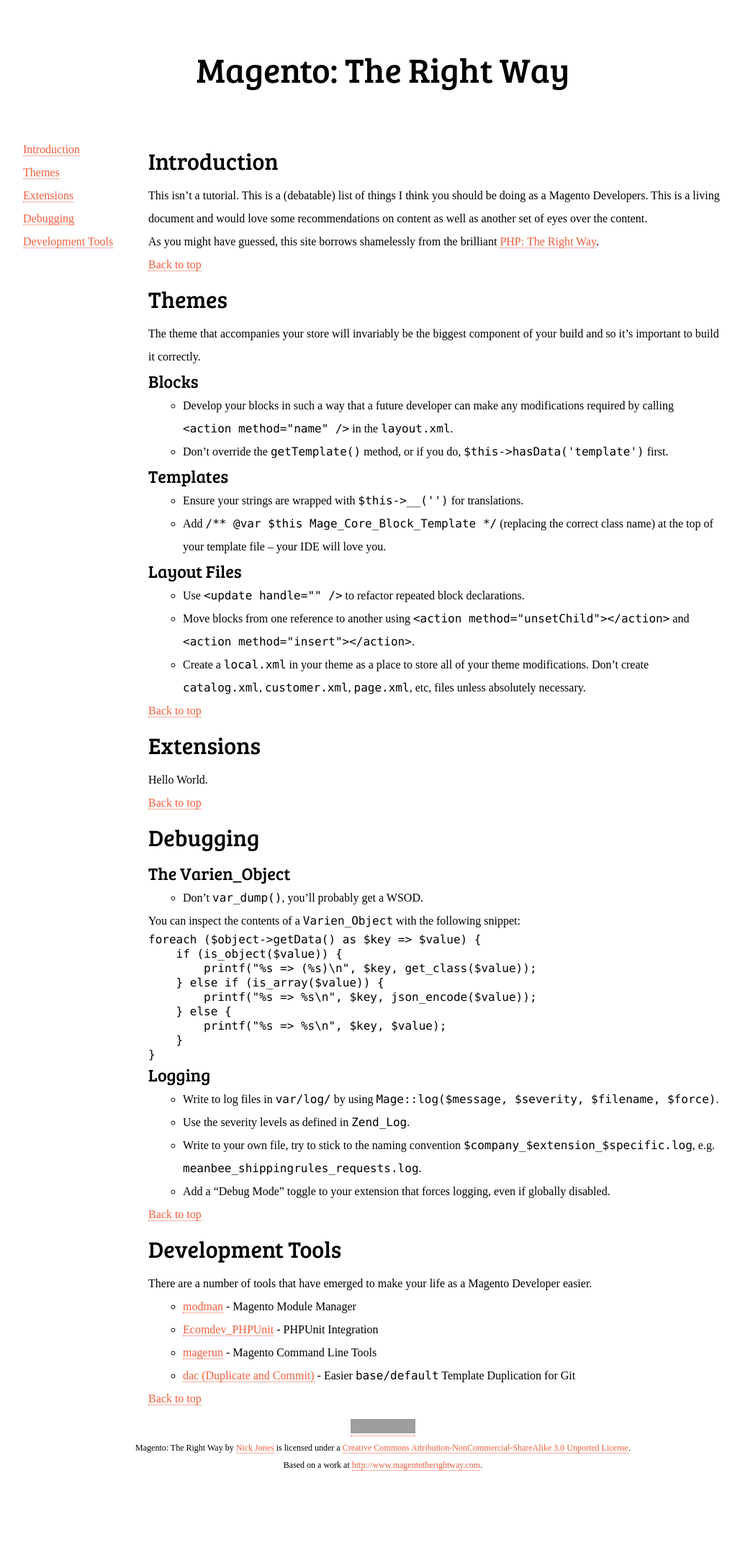
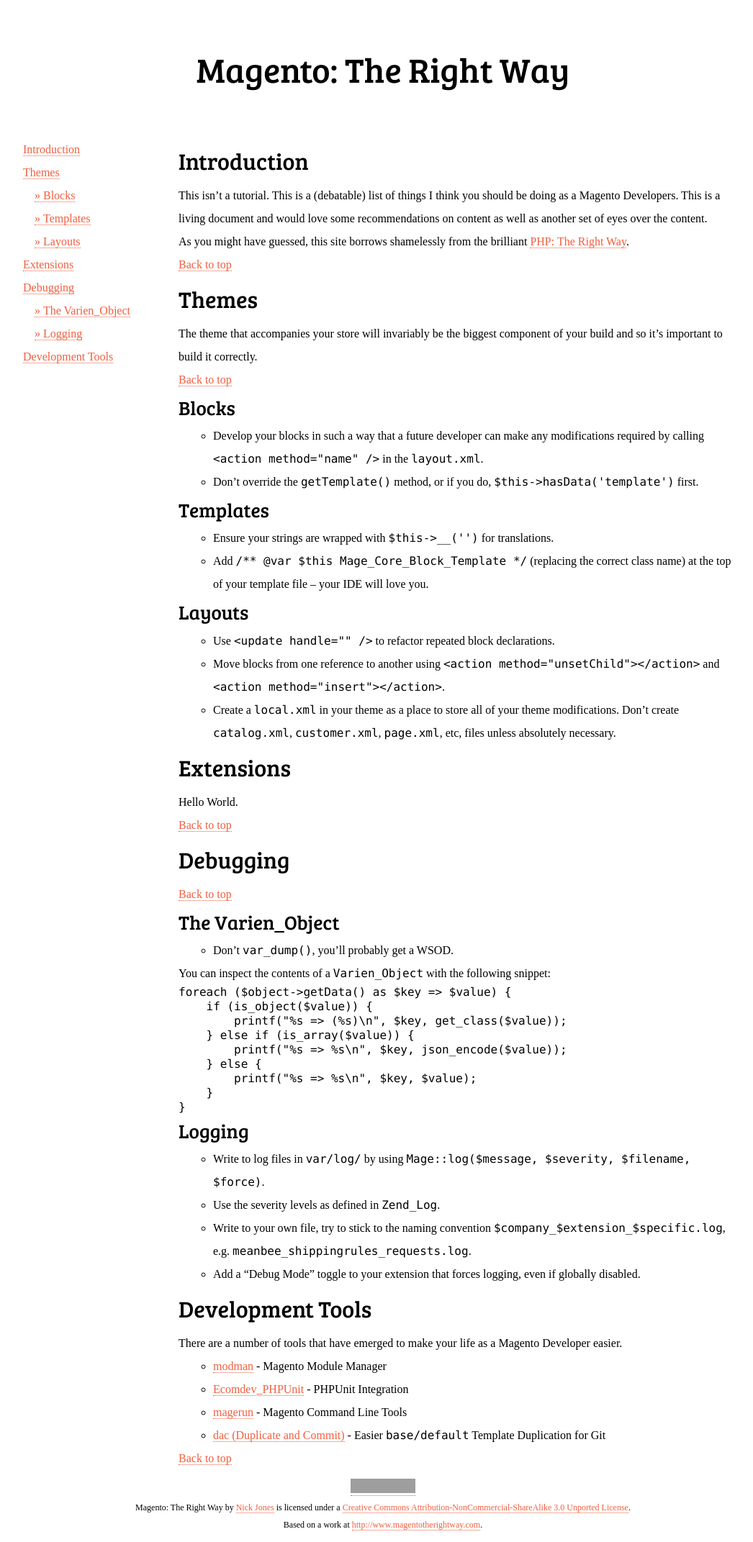
Before and after one commit to punkstar/magentotherightway.com, a Jekyll site: the page built from index.html, in a window 1280 px wide. Shown: the whole page at 72% size, without its empty margins (108-1154 px from the left). Built offline with Jekyll 4.4.1, drawn with Linux system fonts in a browser that asks for light colours; some web fonts are replaced; Markdown is read by kramdown in place of the engine named in the settings; before the commit the page ends 2060 px from its top, so only the background shows below that; grey boxes are pictures that could not be loaded.

Commit message:
Split out into smaller files

```diff
--- a/_layouts/default.html
+++ b/_layouts/default.html
@@ -4,6 +4,7 @@
         <title>Magento: The Right Way</title>
 
         <meta charset="UTF-8" />
+        <meta name="viewport" content="width=device-width, initial-scale=1, maximum-scale=1"/>
 
         <link rel="stylesheet" href="{{ site.url }}/assets/css/reset.css" />
         <link rel="stylesheet" href="{{ site.url }}/assets/css/global.css" />
--- a/assets/css/global.css
+++ b/assets/css/global.css
@@ -27,7 +27,7 @@
 }
 
 a[href="#top"]:before {
-	content: '\002191';
+	content: '\002191'; // &uarr;
 	margin-right: 0.3em;
 }
 
@@ -37,17 +37,23 @@
 	margin: 2em;
 }
 
-nav, article {
-	display: inline-block;
-	vertical-align: top;
+nav {
+	float: left;
+	width: 190px;
 }
 
-nav {
-	width: 170px;
+nav li.child {
+	margin-left: 1em;
+}
+
+nav li.child a:before {
+	content: '\00BB'; // &raquo;
+	margin-right: 0.25em;
 }
 
 article {
-	width: 800px;
+	margin-left: 200px;
+	padding: 0 1em;
 }
 
 article li {
@@ -59,4 +65,5 @@
 	text-align: center;
 	margin: 1em;
 	font-size: 0.75em;
+	clear: both;
 }
--- a/index.html
+++ b/index.html
@@ -5,7 +5,9 @@
 <nav>
 	<ul>
 		{% for post in site.posts reversed %}
-					<li><a href="#{{ post.permalink }}">{{ post.title }}</a></li>
+			<li {% if post.isChild %}class="child"{% endif %}>
+				<a href="#{{ post.permalink }}">{{ post.title }}</a>
+			</li>
 		{% endfor %}
 	</ul>
 </nav>
@@ -13,13 +15,19 @@
 <article>
 	{% for post in site.posts reversed %}
 		<section>
-			<h1 id="{{ post.permalink }}">{{ post.title }}</h1>
+			{% if post.isChild %}
+				<h2 id="{{ post.permalink }}">{{ post.title }}</h2>
+			{% else %}
+				<h1 id="{{ post.permalink }}">{{ post.title }}</h1>
+			{% endif %}
 
 			{{ post.content }}
 
+			{% unless post.isChild %}
 			<p>
 				<a href="#">Back to top</a>
 			</p>
+			{% endunless %}
 		</section>
 	{% endfor %}
 </article>
```
Also changed, not shown: _posts/02-01-01-Themes.md (+0 -16 lines), _posts/02-02-01-Blocks.md (added, +8 -0 lines), _posts/02-03-01-Templates.md (added, +8 -0 lines), _posts/02-04-01-Layouts.md (added, +9 -0 lines), _posts/04-01-01-Debugging.md (+0 -25 lines), _posts/04-02-01-VarienObject.md (added, +21 -0 lines), _posts/04-03-01-Logging.md (added, +10 -0 lines).
